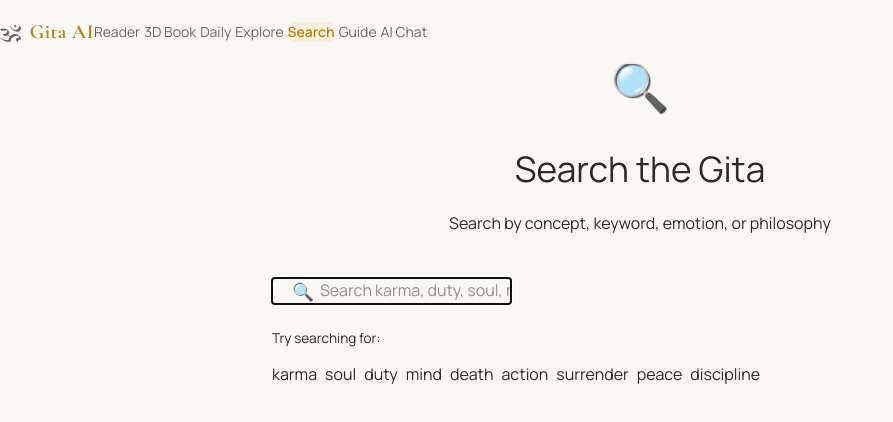
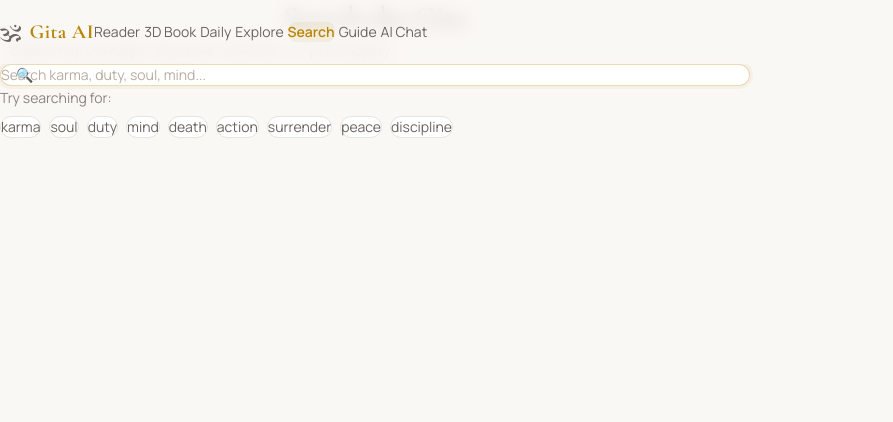
Before and after one commit to jitinkumarchak/Bhagvath_Geeta, a React (Vite) app: page /search in a window 1280 px wide. Shown: the top 422 px of the page, without its empty margins (0-893 px from the left). Built offline with nearby package versions, Linux system fonts and the light colour scheme; a web font is replaced by a local one.

Commit message:
changes in search.jsx

```diff
--- a/src/pages/Search.jsx
+++ b/src/pages/Search.jsx
@@ -2,7 +2,17 @@
 import { searchVerses } from "../data/gita";
 import VerseCard from "../components/VerseCard";
 
-const SUGGESTIONS = ["karma", "soul", "duty", "mind", "death", "action", "surrender", "peace", "discipline"];
+const SUGGESTIONS = [
+  "karma",
+  "soul",
+  "duty",
+  "mind",
+  "death",
+  "action",
+  "surrender",
+  "peace",
+  "discipline",
+];
 
 export default function Search() {
   const [query, setQuery] = useState("");
@@ -13,43 +23,39 @@
   }, [query]);
 
   return (
-    <div className="page" style={{ maxWidth: "800px", margin: "0 auto", padding: "3rem 2rem" }}>
+    <div className="min-h-screen pt-16 max-w-[750px] mx-auto px-6 py-10">
       {/* Header */}
-      <div style={{ textAlign: "center", marginBottom: "2.5rem", animation: "fadeInUp 0.5s ease" }}>
-        <div style={{ fontSize: "3rem", marginBottom: "1rem" }}>🔍</div>
-        <h1 style={{ fontSize: "2.2rem", marginBottom: "0.75rem" }}>Search the Gita</h1>
-        <p style={{ color: "var(--color-muted)", maxWidth: "440px", margin: "0 auto", lineHeight: 1.8 }}>
+      <div
+        className="text-center mb-8"
+        style={{ animation: "fadeInUp 0.5s ease" }}
+      >
+        <h1 className="font-['Cormorant_Garamond',serif] text-3xl font-semibold text-[#2D2A26] mb-3">
+          Search the Gita
+        </h1>
+        <p className="text-[#8A8580] max-w-[400px] mx-auto leading-relaxed">
           Search by concept, keyword, emotion, or philosophy
         </p>
       </div>
 
       {/* Search input */}
-      <div style={{
-        position: "relative", marginBottom: "1.5rem",
-        animation: "fadeInUp 0.5s ease 0.1s backwards",
-      }}>
-        <span style={{
-          position: "absolute", left: "1.25rem", top: "50%",
-          transform: "translateY(-50%)", fontSize: "1.1rem",
-          pointerEvents: "none",
-        }}>🔍</span>
+      <div
+        className="relative mb-5"
+        style={{ animation: "fadeInUp 0.5s ease 0.1s backwards" }}
+      >
+        <span className="absolute left-4 top-1/2 -translate-y-1/2 text-[#B8ADA0] text-sm pointer-events-none">
+          🔍
+        </span>
         <input
-          className="input"
+          className="w-full py-3 pl-10 pr-10 bg-white border border-[#E8E4DF] rounded-xl text-[#2D2A26] text-sm outline-none transition-all duration-300 focus:border-[#B8860B]/30 focus:shadow-[0_0_0_3px_rgba(184,134,11,0.06)] placeholder:text-[#B8ADA0]"
           value={query}
-          onChange={e => setQuery(e.target.value)}
+          onChange={(e) => setQuery(e.target.value)}
           placeholder="Search karma, duty, soul, mind..."
           autoFocus
-          style={{ paddingLeft: "3rem", fontSize: "1rem" }}
           id="verse-search-input"
         />
         {query && (
           <button
-            style={{
-              position: "absolute", right: "1rem", top: "50%",
-              transform: "translateY(-50%)",
-              background: "none", border: "none", cursor: "pointer",
-              color: "var(--color-muted)", fontSize: "1rem",
-            }}
+            className="absolute right-3 top-1/2 -translate-y-1/2 bg-transparent border-none cursor-pointer text-[#B8ADA0] text-sm hover:text-[#6B6560]"
             onClick={() => setQuery("")}
           >
             ✕
@@ -59,16 +65,19 @@
 
       {/* Suggestions */}
       {!query && (
-        <div style={{
-          display: "flex", gap: "0.5rem", flexWrap: "wrap",
-          marginBottom: "2.5rem",
-          animation: "fadeInUp 0.5s ease 0.15s backwards",
-        }}>
-          <span style={{ color: "var(--color-muted)", fontSize: "0.85rem", width: "100%", marginBottom: "0.3rem" }}>
+        <div
+          className="flex gap-2 flex-wrap mb-8"
+          style={{ animation: "fadeInUp 0.5s ease 0.15s backwards" }}
+        >
+          <span className="text-[#8A8580] text-sm w-full mb-1">
             Try searching for:
           </span>
-          {SUGGESTIONS.map(s => (
-            <button key={s} className="tag" onClick={() => setQuery(s)}>
+          {SUGGESTIONS.map((s) => (
+            <button
+              key={s}
+              className="text-sm text-[#6B6560] bg-white border border-[#E8E4DF] rounded-full px-4 py-1.5 cursor-pointer transition-all duration-200 hover:bg-[#F3F0EB] hover:border-[#D4C9BC] hover:text-[#2D2A26]"
+              onClick={() => setQuery(s)}
+            >
               {s}
             </button>
           ))}
@@ -77,10 +86,7 @@
 
       {/* Results count */}
       {query.trim().length >= 2 && (
-        <p style={{
-          color: "var(--color-muted)", fontSize: "0.875rem",
-          marginBottom: "1.25rem",
-        }}>
+        <p className="text-[#8A8580] text-sm mb-4">
           {results.length > 0
             ? `${results.length} verse${results.length > 1 ? "s" : ""} found for "${query}"`
             : `No verses found for "${query}"`}
@@ -88,29 +94,25 @@
       )}
 
       {/* Results */}
-      <div style={{ display: "flex", flexDirection: "column", gap: "1rem" }}>
-        {results.map(v => (
+      <div className="flex flex-col gap-3">
+        {results.map((v) => (
           <VerseCard key={`${v.chapter}-${v.verse}`} verse={v} />
         ))}
       </div>
 
       {/* No results */}
       {query.trim().length >= 2 && results.length === 0 && (
-        <div style={{
-          textAlign: "center", padding: "3rem",
-          border: "1px dashed var(--color-border)",
-          borderRadius: "var(--radius-xl)",
-          color: "var(--color-muted)",
-        }}>
-          <p style={{ marginBottom: "0.5rem" }}>No verses matched your search.</p>
-          <p style={{ fontSize: "0.875rem" }}>
-            Try simpler keywords like "karma", "duty", "soul" or{" "}
+        <div className="text-center py-10 border border-dashed border-[#E8E4DF] rounded-2xl text-[#8A8580]">
+          <p className="mb-2">No verses matched your search.</p>
+          <p className="text-sm">
+            Try simpler keywords like &quot;karma&quot;, &quot;duty&quot;, &quot;soul&quot; or{" "}
             <span
-              style={{ color: "var(--color-gold)", cursor: "pointer" }}
+              className="text-[#B8860B] cursor-pointer hover:underline"
               onClick={() => setQuery("")}
             >
               clear the search
-            </span>.
+            </span>
+            .
           </p>
         </div>
       )}
```
